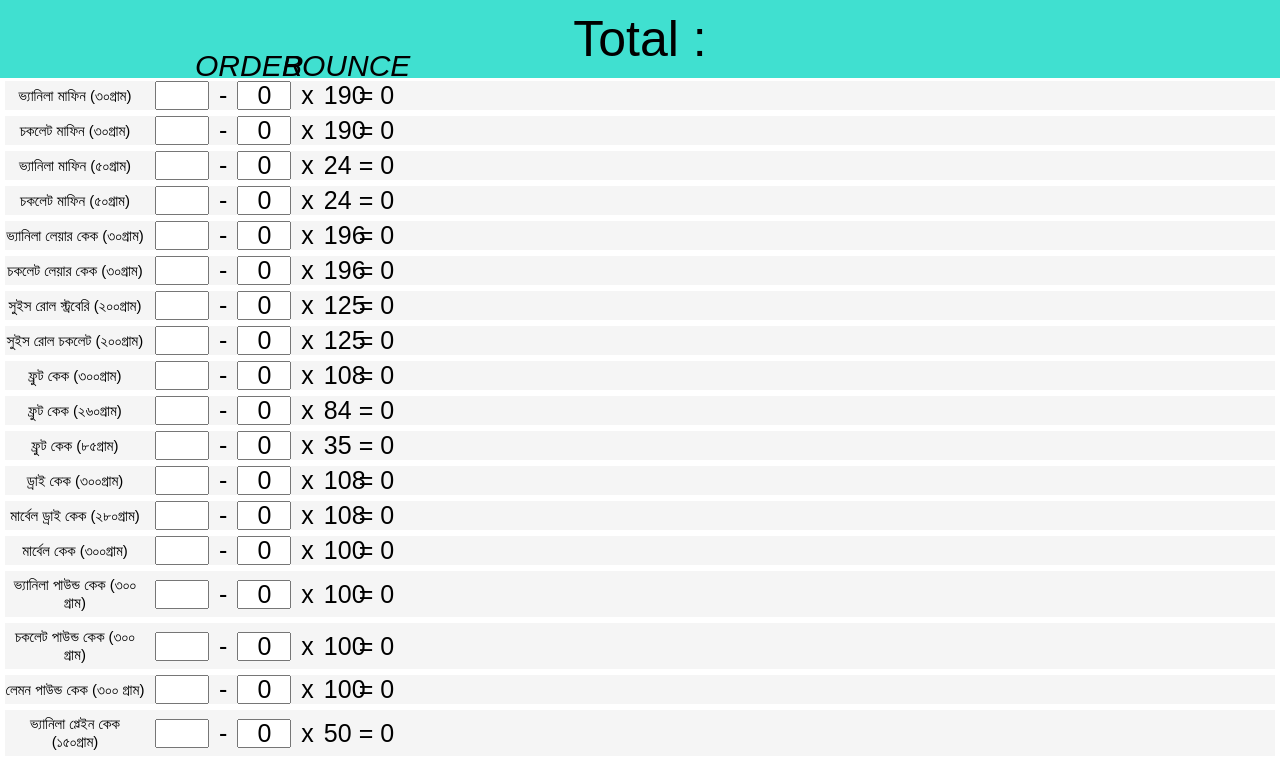
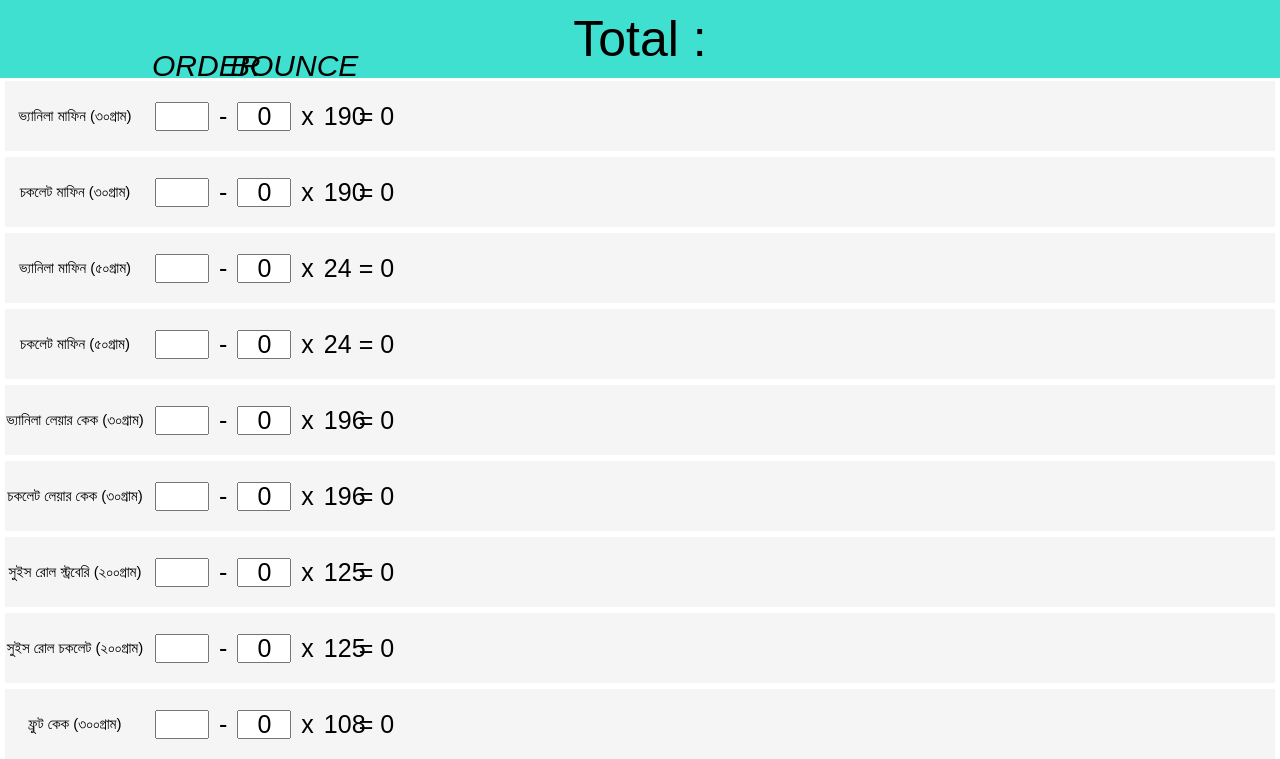
Before and after one commit to Polinkhan/dancake, a plain HTML site: page index.html in a window 1280 px wide. Shown: the top 759 px of the page. Drawn offline with nearby package versions, Linux system fonts and the light colour scheme; a web font is replaced by a local one.

Commit message:
Update style.css

```diff
--- a/style.css
+++ b/style.css
@@ -57,10 +57,10 @@
   display: flex;
   align-items: center;
   width: 100%;
+  height: 70px;
 }
 
 .label {
-  padding: 5px 0px;
   font-size: 15px;
   width: 140px;
   text-align: center;
@@ -85,10 +85,10 @@
   font-style: italic;
 }
 .item1{
-  left: 195px;
+  left: 152px;
 }
 .item2{
-  left: 282px;
+  left: 230px;
 }
 
 .bounce::-webkit-inner-spin-button,.input::-webkit-inner-spin-button {
```
